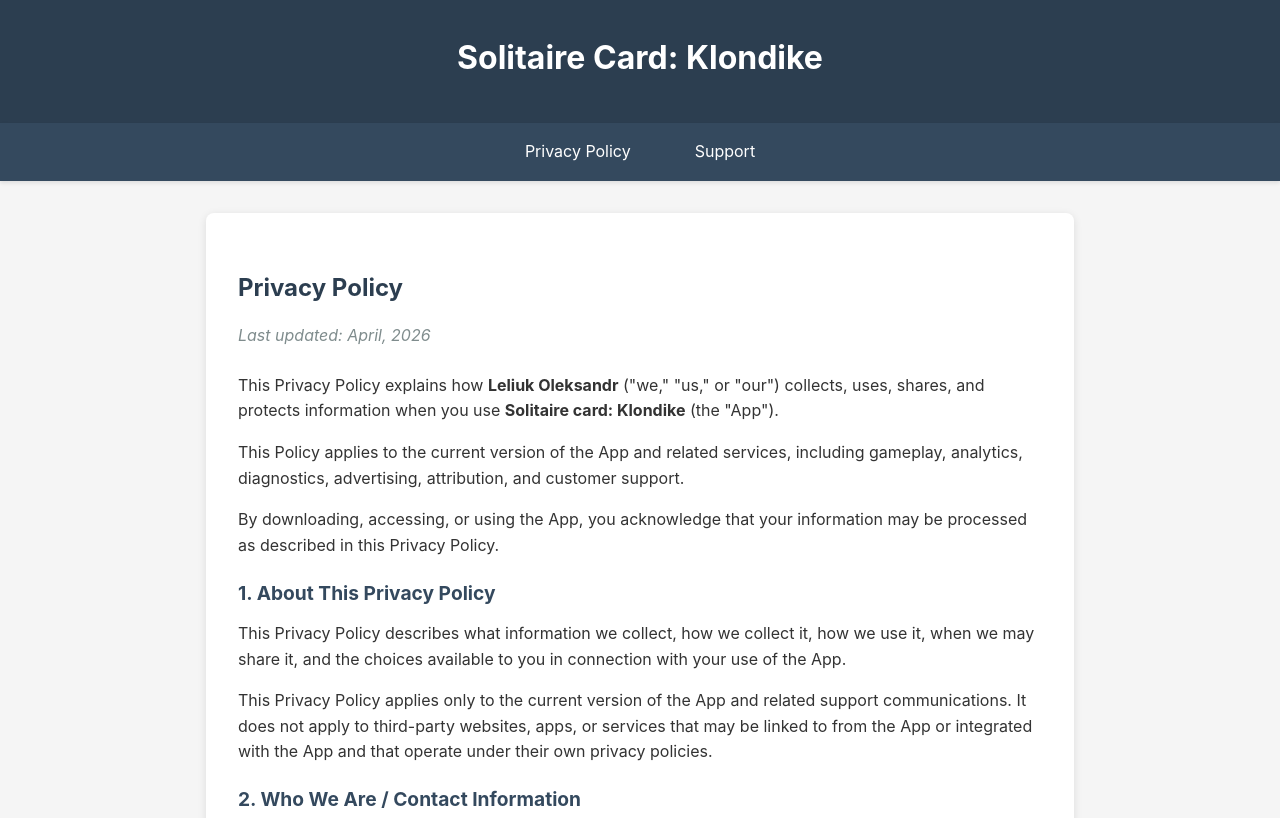
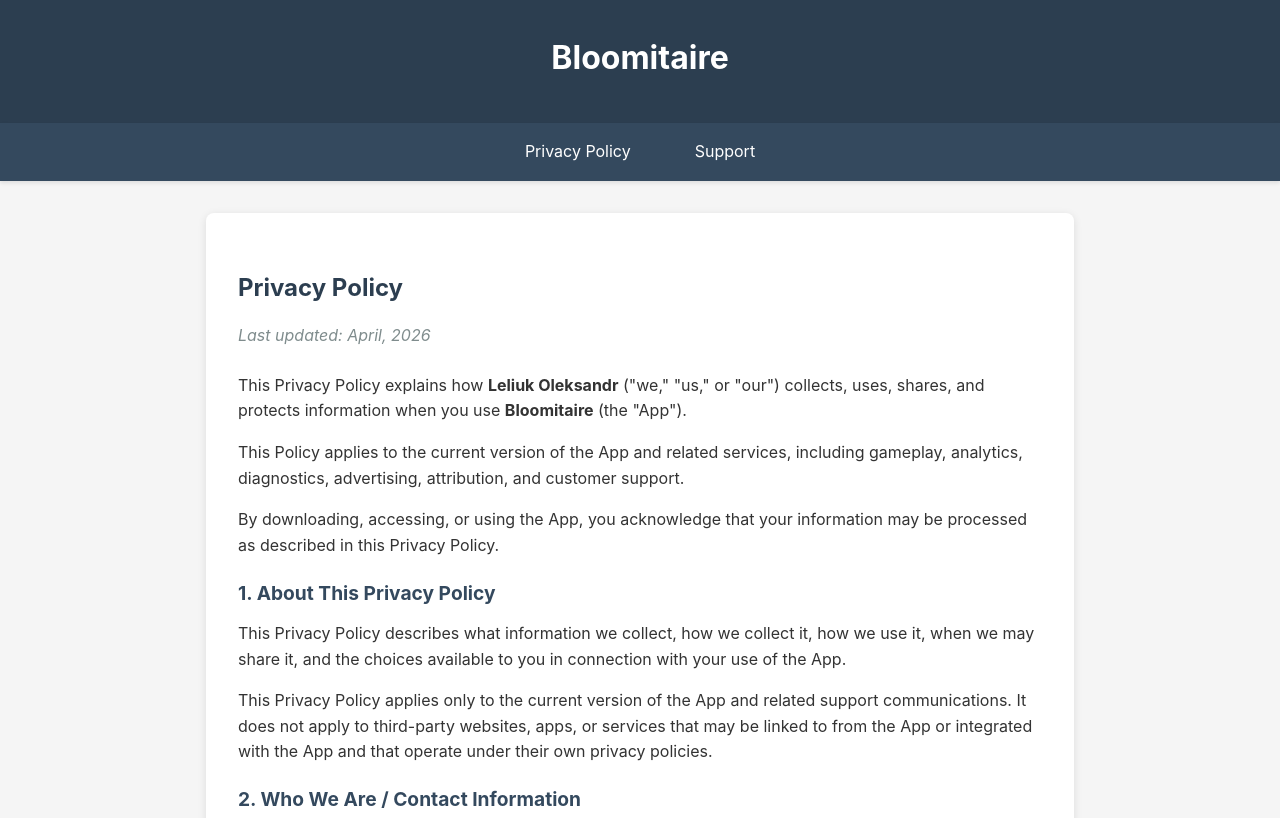
Before and after one commit to BobolinkGames/SolitaireCard, a website: page index.html in a window 1280 px wide. Shown: the top 818 px of the page. Drawn offline with Linux system fonts and the light colour scheme.

Commit message:
Update index.html

```diff
--- a/index.html
+++ b/index.html
@@ -3,7 +3,7 @@
 <head>
     <meta charset="UTF-8">
     <meta name="viewport" content="width=device-width, initial-scale=1.0">
-    <title>Solitaire Card: Klondike - Privacy Policy & Support</title>
+    <title>Bloomitaire - Privacy Policy & Support</title>
     <style>
         * {
             margin: 0;
@@ -146,7 +146,7 @@
 </head>
 <body>
     <header>
-        <h1>Solitaire Card: Klondike</h1>
+        <h1>Bloomitaire</h1>
     </header>
 
     <nav>
@@ -161,7 +161,7 @@
             <h2>Privacy Policy</h2>
             <p class="last-updated">Last updated: April, 2026</p>
 
-            <p 7>This Privacy Policy explains how <strong>Leliuk Oleksandr</strong> ("we," "us," or "our") collects, uses, shares, and protects information when you use <strong>Solitaire card: Klondike</strong> (the "App").</p>
+            <p 7>This Privacy Policy explains how <strong>Leliuk Oleksandr</strong> ("we," "us," or "our") collects, uses, shares, and protects information when you use <strong>Bloomitaire</strong> (the "App").</p>
 
             <p Privacy>This Policy applies to the current version of the App and related services, including gameplay, analytics, diagnostics, advertising, attribution, and customer support.</p>
 
@@ -317,7 +317,7 @@
         <div id="support" class="page">
             <h2>Support</h2>
 
-            <p>Need help with Solitaire Card: Klondike? We're here to assist you!</p>
+            <p>Need help with Bloomitaire? We're here to assist you!</p>
 
             <div class="contact-info">
                 <h3>Contact Support</h3>
```
